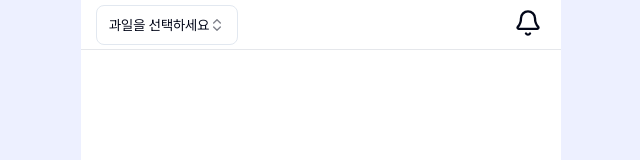
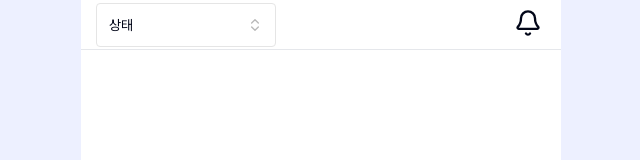
Before and after one commit to Kernel360/KFE3-e2e-WONDERFUL, a Next.js app in the folder apps/web/: page / in a window 1280 px wide. Shown: the top 160 px of the page, without its empty margins (319-959 px from the left). Built offline with nearby package versions, Linux system fonts and the light colour scheme.

Commit message:
design: selectbox 스타일 조정 (#45)

```diff
--- a/apps/web/src/components/common/SelectBox.tsx
+++ b/apps/web/src/components/common/SelectBox.tsx
@@ -25,7 +25,7 @@ interface SelectBoxProps {
 export const SelectBox = ({
   options,
   placeholder = 'Select an option',
-  className = 'w-[180px]',
+  className,
   value,
   onValueChange,
 }: SelectBoxProps) => {
@@ -46,3 +46,25 @@ export const SelectBox = ({
     </Select>
   );
 };
+
+// 사용 예시:
+// export const ExampleUsage = () => {
+//   const fruitOptions = [
+//     { value: 'apple', label: 'Apple' },
+//     { value: 'banana', label: 'Banana' },
+//     { value: 'blueberry', label: 'Blueberry' },
+//     { value: 'grapes', label: 'Grapes' },
+//     { value: 'pineapple', label: 'Pineapple' },
+//   ];
+
+//   const [selectedValue, setSelectedValue] = React.useState('');
+
+//   return (
+//     <SelectBox
+//       options={fruitOptions}
+//       placeholder="Select a fruit"
+//       value={selectedValue}
+//       onValueChange={setSelectedValue}
+//     />
+//   );
+// };
--- a/apps/web/src/components/layout/MainLayout.tsx
+++ b/apps/web/src/components/layout/MainLayout.tsx
@@ -13,13 +13,12 @@ interface MainLayoutProps {
   children: React.ReactNode;
 }
 const MainLayout = ({ children }: MainLayoutProps) => {
-  const [selectedFruit, setSelectedFruit] = useState('');
-  const fruitOptions = [
-    { value: 'apple', label: 'Apple' },
-    { value: 'banana', label: 'Banana' },
-    { value: 'blueberry', label: 'Blueberry' },
-    { value: 'grapes', label: 'Grapes' },
-    { value: 'pineapple', label: 'Pineapple' },
+  const [selectedState, setSelectedState] = useState('');
+  const stateOptions = [
+    { value: 'all', label: '전체' },
+    { value: 'active', label: '진행중' },
+    { value: 'completed', label: '완료' },
+    { value: 'pending', label: '대기' },
   ];
   return (
     <div className="mx-auto flex h-screen min-w-[320px] max-w-[480px] flex-col">
@@ -27,11 +26,11 @@ const MainLayout = ({ children }: MainLayoutProps) => {
       <Header
         leftContent={
           <SelectBox
-            options={fruitOptions}
-            placeholder="과일을 선택하세요"
-            value={selectedFruit}
-            onValueChange={setSelectedFruit}
-            className="w-[200px]"
+            options={stateOptions}
+            placeholder="상태"
+            value={selectedState}
+            onValueChange={setSelectedState}
+            // className="w-[100px]" // 다른 너비 지정
           />
         }
         rightIcon={Bell}
--- a/apps/web/src/components/ui/select.tsx
+++ b/apps/web/src/components/ui/select.tsx
@@ -20,14 +20,14 @@ const SelectTrigger = React.forwardRef<
   <SelectPrimitive.Trigger
     ref={ref}
     className={cn(
-      'border-input bg-background ring-offset-background placeholder:text-muted-foreground focus:ring-ring flex h-10 w-full items-center justify-between rounded-md border px-3 py-2 text-sm focus:outline-none focus:ring-2 focus:ring-offset-2 disabled:cursor-not-allowed disabled:opacity-50 [&>span]:line-clamp-1',
+      'bg-background ring-offset-background placeholder:text-muted-foreground focus:ring-ring text-neutral-900" flex h-11 w-[180px] items-center justify-between rounded border border-neutral-200 px-3 py-3 text-sm focus:outline-none focus:ring-2 focus:ring-offset-2 disabled:cursor-not-allowed disabled:opacity-50 [&>span]:line-clamp-1',
       className
     )}
     {...props}
   >
     {children}
     <SelectPrimitive.Icon asChild>
-      <ChevronsUpDown className="h-4 w-4 opacity-50" />
+      <ChevronsUpDown className="h-4 w-4 text-neutral-500 opacity-50" />
     </SelectPrimitive.Icon>
   </SelectPrimitive.Trigger>
 ));
@@ -69,9 +69,9 @@ const SelectContent = React.forwardRef<
     <SelectPrimitive.Content
       ref={ref}
       className={cn(
-        'bg-popover text-popover-foreground data-[state=open]:animate-in data-[state=closed]:animate-out data-[state=closed]:fade-out-0 data-[state=open]:fade-in-0 data-[state=closed]:zoom-out-95 data-[state=open]:zoom-in-95 data-[side=bottom]:slide-in-from-top-2 data-[side=left]:slide-in-from-right-2 data-[side=right]:slide-in-from-left-2 data-[side=top]:slide-in-from-bottom-2 relative z-50 max-h-96 min-w-[8rem] overflow-hidden rounded-md border shadow-md',
+        'bg-popover text-popover-foreground data-[state=open]:animate-in data-[state=closed]:animate-out data-[state=closed]:fade-out-0 data-[state=open]:fade-in-0 data-[state=closed]:zoom-out-95 data-[state=open]:zoom-in-95 data-[side=bottom]:slide-in-from-top-2 data-[side=left]:slide-in-from-right-2 data-[side=right]:slide-in-from-left-2 data-[side=top]:slide-in-from-bottom-2 relative z-50 max-h-96 min-w-[8rem] overflow-hidden rounded border shadow-md',
         position === 'popper' &&
-          'data-[side=bottom]:translate-y-1 data-[side=left]:-translate-x-1 data-[side=right]:translate-x-1 data-[side=top]:-translate-y-1',
+          'data-[side=bottom]:translate-y-2.5 data-[side=left]:-translate-x-1 data-[side=right]:translate-x-1 data-[side=top]:-translate-y-2.5',
         className
       )}
       position={position}
```
